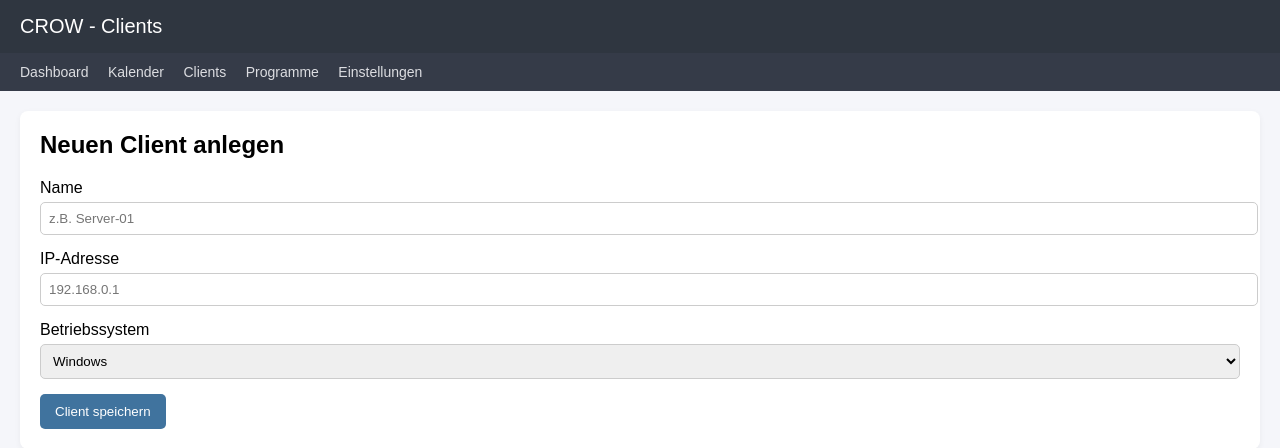
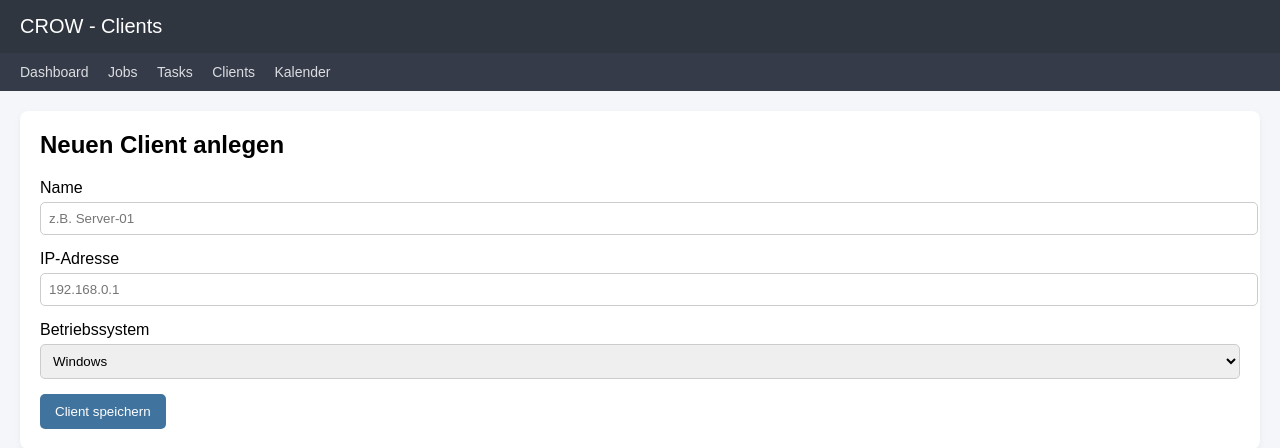
Before and after one commit to Cron-Routine-Orchestrator-Webapp/CROW-Server, a Django app: page /clients/ in a window 1280 px wide. Shown: the top 448 px of the page. Run offline with Django 5.2, Linux system fonts and the light colour scheme; data that the repository does not hold is empty.

Commit message:
Refactor navigation links in templates: update links for Dashboard, Jobs, Tasks, Clients, and Kalender
previous commit fixed #9

```diff
--- a/src/server/webapp/frontend/ui/templates/clients.html
+++ b/src/server/webapp/frontend/ui/templates/clients.html
@@ -17,10 +17,10 @@
 
 <nav>
     <a href="/">Dashboard</a>
+    <a href="/jobs">Jobs</a>
+    <a href="/tasks">Tasks</a>
+    <a href="/clients">Clients</a>
     <a href="/calendar">Kalender</a>
-    <a href="/clients">Clients</a>
-    <a href="/jobs">Programme</a>
-    <a href="#">Einstellungen</a>
 </nav>
 
 <div class="container">
--- a/src/server/webapp/frontend/ui/templates/dashboard.html
+++ b/src/server/webapp/frontend/ui/templates/dashboard.html
@@ -18,10 +18,10 @@
 
 <nav>
     <a href="/">Dashboard</a>
-    <a href="calendar">Kalender</a>
-    <a href="/jobs">Programme</a>
-    <a href="#">Einstellungen</a>
+    <a href="/jobs">Jobs</a>
+    <a href="/tasks">Tasks</a>
     <a href="/clients">Clients</a>
+    <a href="/calendar">Kalender</a>
 </nav>
 <style>
             body{
--- a/src/server/webapp/frontend/ui/templates/jobs.html
+++ b/src/server/webapp/frontend/ui/templates/jobs.html
@@ -115,6 +115,7 @@ a{
     <a href="/jobs">Jobs</a>
     <a href="/tasks">Tasks</a>
     <a href="/clients">Clients</a>
+    <a href="/calendar">Kalender</a>
 </nav>
 
 <div class="container">
```
Also changed, not shown: src/server/webapp/frontend/ui/templates/calendar.html (+5 -4 lines), src/server/webapp/frontend/ui/templates/tasks.html (+5 -3 lines).
